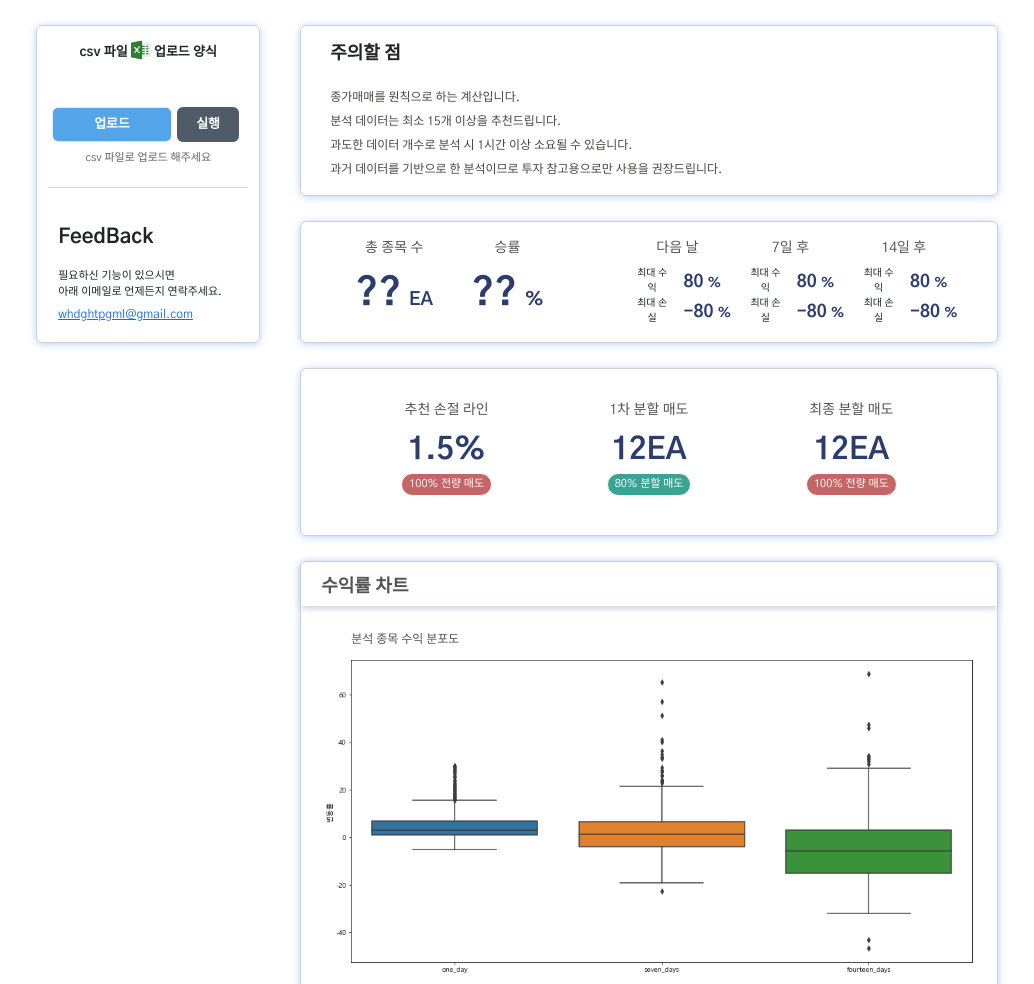
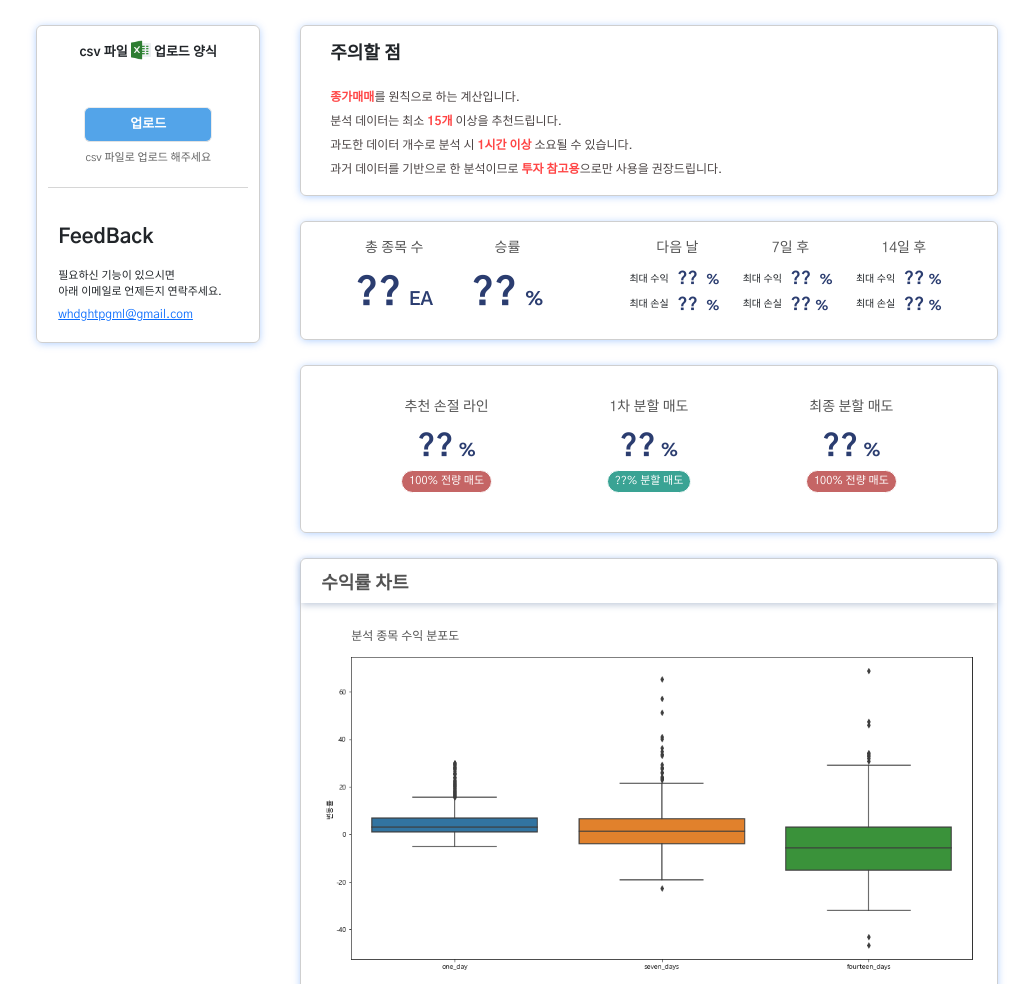
Before and after one commit to Timmer27/kimzusik, a Django app: page / in a window 1280 px wide. Shown: the part 203-1187 px from the top of the page, without its empty margins (143-1177 px from the left). Run offline with Django 4.2, Linux system fonts and the light colour scheme; parts of the project's set-up code (start-up, migrations or seed data) failed here and were passed over; some libraries are stand-ins or nearby versions.

Commit message:
ajax_done

```diff
--- a/kimzusik/static/css/main.css
+++ b/kimzusik/static/css/main.css
@@ -178,6 +178,12 @@ li{
   font-weight: bold;
   color: #2b3d70;
 }
+
+.recommend_txt{
+  font-size: 17px;
+  padding-left: 5px;
+}
+
 .sub_recommend{
   border: 1px solid;
   padding: 2px 7px;
@@ -186,6 +192,11 @@ li{
   background: #3aa394;
   color: white;
   width: fit-content;
+}
+
+.leading_text{
+  font-weight: bold;
+  color: #ff4545;
 }
 
 .imgs{
--- a/kimzusik/templates/main.html
+++ b/kimzusik/templates/main.html
@@ -55,7 +55,6 @@
                             <div class="col-12 d-flex mb-2" style="padding: 0px 15px; justify-content: center;">
                                 <label for="upload_file" style="margin: 0;">업로드</label>
                                 <input type="file" id="upload_file" accept=".csv" name="upload_file">
-                                <button class="btn btn-primary loading" id="loading_button">실행</button>
                             </div>
                         </div>
                         <div class='file_text'>
@@ -131,21 +130,21 @@
                             </div>
                             <div>
                                 <div class="d-flex explain_box">
-                                    <div class="col-4 explain_text">
+                                    <div class="col-6 explain_text">
                                         최대 수익
                                     </div>
-                                    <div class="col-4 explain_prct">
-                                        80<span style="font-size: 13px; padding-left: 4px;">%</span>
+                                    <div class="col-6 explain_prct">
+                                        <span id="one_day_max">??</span> <span style="font-size: 13px; padding-left: 4px;">%</span>
                                     </div>
                                 </div>
                             </div>
                             <div>
                                 <div class="d-flex explain_box">
-                                    <div class="col-4 explain_text">
+                                    <div class="col-6 explain_text">
                                         최대 손실
                                     </div>
-                                    <div class="col-4 explain_prct">
-                                        -80<span style="font-size: 13px; padding-left: 4px;">%</span>
+                                    <div class="col-6 explain_prct">
+                                        <span id="one_day_min">??</span> <span style="font-size: 13px; padding-left: 4px;">%</span>
                                     </div>
                                 </div>
                             </div>
@@ -156,21 +155,21 @@
                             </div>
                             <div>
                                 <div class="d-flex explain_box">
-                                    <div class="col-4 explain_text">
+                                    <div class="col-6 explain_text">
                                         최대 수익
                                     </div>
-                                    <div class="col-4 explain_prct">
-                                        80<span style="font-size: 13px; padding-left: 4px;">%</span>
+                                    <div class="col-6 explain_prct">
+                                        <span id="seven_days_max">??</span> <span style="font-size: 13px; padding-left: 4px;">%</span>
                                     </div>
                                 </div>
                             </div>
                             <div>
                                 <div class="d-flex explain_box">
-                                    <div class="col-4 explain_text">
+                                    <div class="col-6 explain_text">
                                         최대 손실
                                     </div>
-                                    <div class="col-4 explain_prct">
-                                        -80<span style="font-size: 13px; padding-left: 4px;">%</span>
+                                    <div class="col-6 explain_prct">
+                                        <span id="seven_days_min">??</span><span style="font-size: 13px; padding-left: 4px;">%</span>
                                     </div>
                                 </div>
                             </div>
@@ -181,21 +180,21 @@
                             </div>
                             <div>
                                 <div class="d-flex explain_box">
-                                    <div class="col-4 explain_text">
+                                    <div class="col-6 explain_text">
                                         최대 수익
                                     </div>
-                                    <div class="col-4 explain_prct">
-                                        80<span style="font-size: 13px; padding-left: 4px;">%</span>
+                                    <div class="col-6 explain_prct">
+                                        <span id="fourteen_days_max">??</span><span style="font-size: 13px; padding-left: 4px;">%</span>
                                     </div>
                                 </div>
                             </div>
                             <div>
                                 <div class="d-flex explain_box">
-                                    <div class="col-4 explain_text">
+                                    <div class="col-6 explain_text">
                                         최대 손실
                                     </div>
-                                    <div class="col-4 explain_prct">
-                                        -80<span style="font-size: 13px; padding-left: 4px;">%</span>
+                                    <div class="col-6 explain_prct">
+                                        <span id="fourteen_days_min">??</span><span style="font-size: 13px; padding-left: 4px;">%</span>
                                     </div>
                                 </div>
                             </div>
@@ -209,7 +208,7 @@
                                 추천 손절 라인
                             </div>
                             <div class="recommend_info">
-                                1.5<span class="recommend_txt">%</span>
+                                <span id="sell_all">??</span><span class="recommend_txt">%</span>
                             </div>
                             <div class="sub_recommend"  style="background: #c56565;">
                                 100<span>%</span> 전량 매도
@@ -220,10 +219,10 @@
                                 1차 분할 매도
                             </div>
                             <div class="recommend_info">
-                                12<span class="recommend_txt">EA</span>
+                                <span id="half_sell">??</span><span class="recommend_txt">%</span>
                             </div>
                             <div class="sub_recommend">
-                                80<span>%</span> 분할 매도
+                                <span id="sell_div">??</span><span>%</span> 분할 매도
                             </div>
                         </div>
                         <div class="col-3" style="">
@@ -231,7 +230,7 @@
                                 최종 분할 매도
                             </div>
                             <div class="recommend_info">
-                                12<span class="recommend_txt">EA</span>
+                                <span id="final_sell">??</span><span class="recommend_txt">%</span>
                             </div>
                             <div class="sub_recommend"  style="background: #c56565;">
                                 100<span>%</span> 전량 매도
@@ -272,38 +271,20 @@
     <script src="https://stackpath.bootstrapcdn.com/bootstrap/4.1.1/js/bootstrap.min.js" integrity="sha384-smHYKdLADwkXOn1EmN1qk/HfnUcbVRZyYmZ4qpPea6sjB/pTJ0euyQp0Mk8ck+5T" crossorigin="anonymous"></script>
 
     <script>
-        //파일 업로드 버튼 누르면 handleFileSelect 함수 호출
+        // 파일 업로드 버튼 누르면 handleFileSelect 함수 호출
         $(function init(){
             document.getElementById('upload_file').addEventListener('change', handleFileSelect, false);
         });
 
         function handleFileSelect(event){
             const reader = new FileReader()
-            // alert('test')
             //handleFileLoad 함수 호출
             reader.onload = handleFileLoad;
             reader.readAsText(event.target.files[0])
 
         }
 
-        //csv 데이터 형식을 json으로 변경
-        function csvJSON(csv){
-            var lines = csv.split("\n");
-            var result = [];
-            var headers=lines[0].split(",");
-            for(var i=1;i<lines.length;i++){
-                var obj = {};
-                var currentline=lines[i].split(",");
-                for(var j=0;j<headers.length;j++){
-                    obj[headers[j]] = currentline[j];
-                }
-                result.push(obj);
-            }
-            return JSON.stringify(result); //JSON
-        }
-
         function handleFileLoad(event){
-
             let uploaded = event.target.result;
             //csv형식 data를 json으로 변형
             let uploaded_data = csvJSON(uploaded)
@@ -322,11 +303,22 @@
 
                 success : function(data) {
                     jobj = JSON.parse(data)
-                    console.log(jobj.win_percentage)
-                    // alert(data.win_percentage)
+                    // console.log(jobj.win_percentage)
+
+                    $('#sell_all').html(jobj.sell_all)
+                    $('#half_sell').html(jobj.half_sell)
+                    $('#sell_div').html(jobj.sell_div)
+                    $('#final_sell').html(jobj.final_sell)
+                    $('#length').html(jobj.length)
+                    $('#one_day_max').html(jobj.one_day_max)
+                    $('#one_day_min').html(jobj.one_day_min)
+                    $('#seven_days_max').html(jobj.seven_days_max)
+                    $('#seven_days_min').html(jobj.seven_days_min)
+                    $('#fourteen_days_max').html(jobj.fourteen_days_max)
+                    $('#fourteen_days_min').html(jobj.fourteen_days_min)
                     $('#win_percentage').html(jobj.win_percentage)
-                    // const port_data = JSON.stringify(data);
-                    // var port_data_json = JSON.parse(port_data);
+
+
                 },
                 error:function(request,status,error){
                     // $('.static_box').html(request.responseText)
@@ -335,10 +327,29 @@
                 });
             }
 
+        //csv 데이터 형식을 json으로 변경
+        function csvJSON(csv){
+            var lines = csv.split("\n");
+            var result = [];
+            var headers=lines[0].split(",");
+            for(var i=1;i<lines.length;i++){
+                var obj = {};
+                var currentline=lines[i].split(",");
+                for(var j=0;j<headers.length;j++){
+                    obj[headers[j]] = currentline[j];
+                }
+                result.push(obj);
+            }
+            return JSON.stringify(result); //JSON
+        }
+
     </script>
 
     <style>
-
+        .leading_text{
+            font-weight: bold;
+            color: #ff4545;
+        }
     </style>
 
 </body>
--- a/kimzusik/views.py
+++ b/kimzusik/views.py
@@ -53,12 +53,12 @@ def ajax_csv(request):
         data_dict['sell_div'] = sell_div
         data_dict['final_sell'] = final_sell
         data_dict['length'] = len(df_anal)
-        data_dict['one_day_max'] = max(df_anal['one_day'])
-        data_dict['one_day_min'] = min(df_anal['one_day'])
-        data_dict['seven_days_max'] = max(df_anal['seven_days'])
-        data_dict['seven_days_min'] = min(df_anal['seven_days'])
-        data_dict['fourteen_days_max'] = max(df_anal['fourteen_days'])
-        data_dict['fourteen_days_min'] = min(df_anal['fourteen_days'])
+        data_dict['one_day_max'] = np.round(max(df_anal['one_day']),1)
+        data_dict['one_day_min'] = np.round(min(df_anal['one_day']),1)
+        data_dict['seven_days_max'] = np.round(max(df_anal['seven_days']),1)
+        data_dict['seven_days_min'] = np.round(min(df_anal['seven_days']),1)
+        data_dict['fourteen_days_max'] = np.round(max(df_anal['fourteen_days']),1)
+        data_dict['fourteen_days_min'] = np.round(min(df_anal['fourteen_days']),1)
         data_dict['win_percentage'] = get_income_static(df_anal)
 
         # return render(request, 'main.html', data_dict)
@@ -131,6 +131,7 @@ def stock_holding_income(df):
         except:
             print('error occured')
             pass
+
 
         #1일 7일 보유 수익률 확인
         day_after.append(one_day_income)
```
